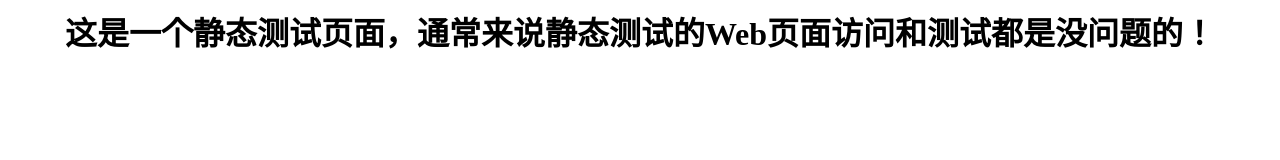
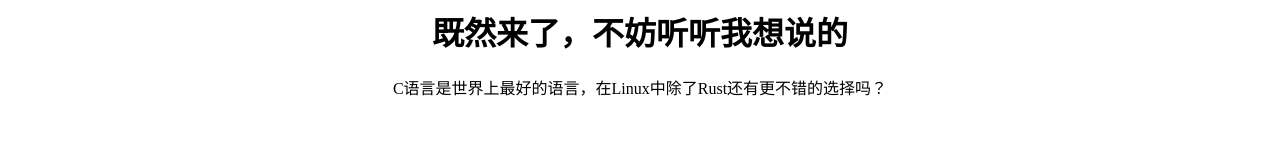
Before and after one commit to tgos12/tgos12.github.io, a plain HTML site: page index.html in a window 1280 px wide. Drawn offline with Linux system fonts and the light colour scheme.

Commit message:
Update index.html

```diff
--- a/index.html
+++ b/index.html
@@ -1,10 +1,11 @@
 <html>
   <head>
-    <title>测试</title>
+    <title>z宣布个事</title>
   </head>
   <body>
     <center>
-      <h1>这是一个静态测试页面，通常来说静态测试的Web页面访问和测试都是没问题的！</h1>
+      <h1>既然来了，不妨听听我想说的</h1>
+      <p>C语言是世界上最好的语言，在Linux中除了Rust还有更不错的选择吗？</p>
     </center>
   </body>
 </html>
```
